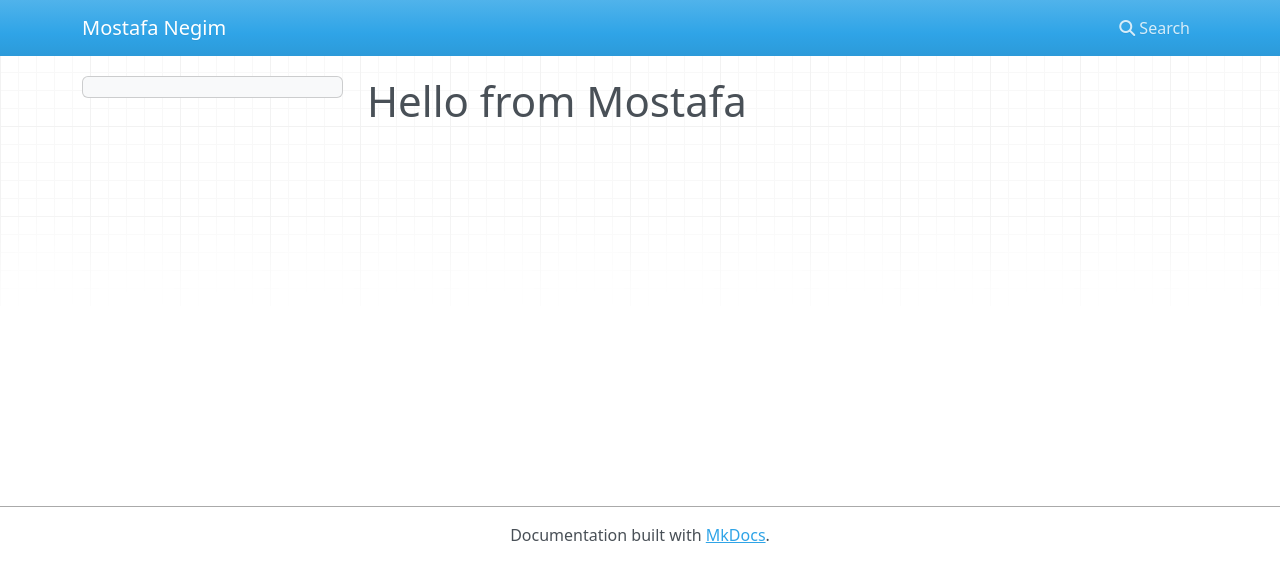
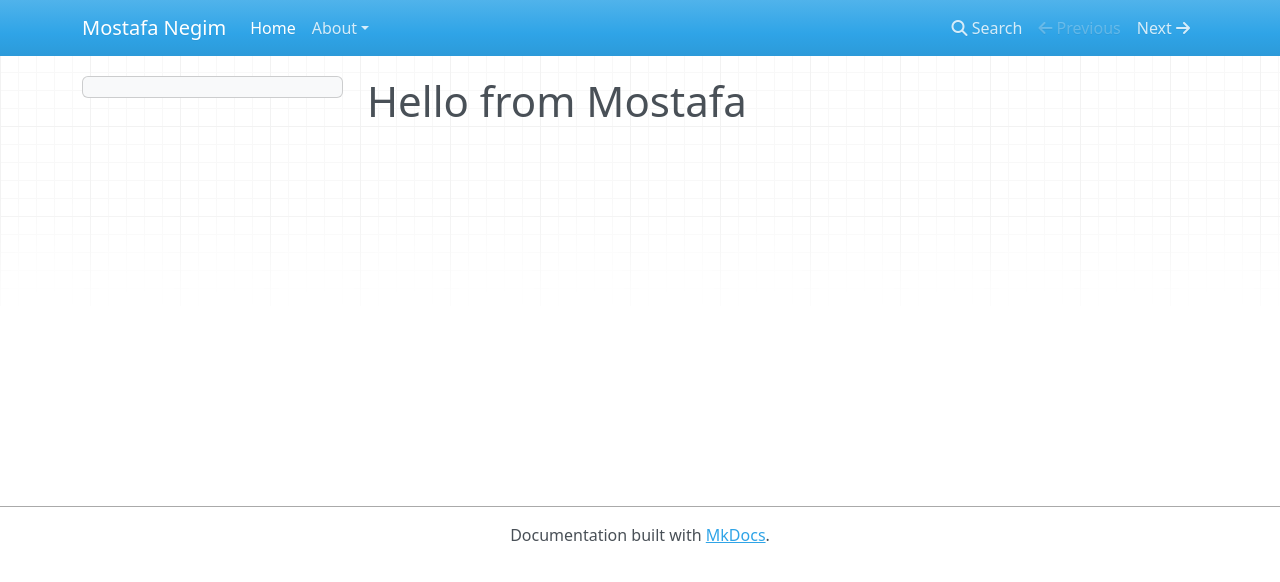
Before and after one commit to MostafaNegim/MostafaNegim.github.io, an MkDocs documentation site: the page built from docs/index.md, in a window 1280 px wide. Shown: the top 582 px of the page. Built offline with MkDocs 1.6.1, drawn with Linux system fonts in a browser that asks for light colours; nearby versions of some CDN libraries.

```diff
--- /dev/null
+++ b/docs/about/about.md
@@ -0,0 +1 @@
+# About
--- a/mkdocs.yml
+++ b/mkdocs.yml
@@ -1,5 +1,6 @@
 site_name: Mostafa Negim
 site_url: https://monegim.github.io/
+site_author: Mostafa Negim
 # repo_url: https://github.com/monegim
 # nav:
 #   - Home: 'index.md'
```
